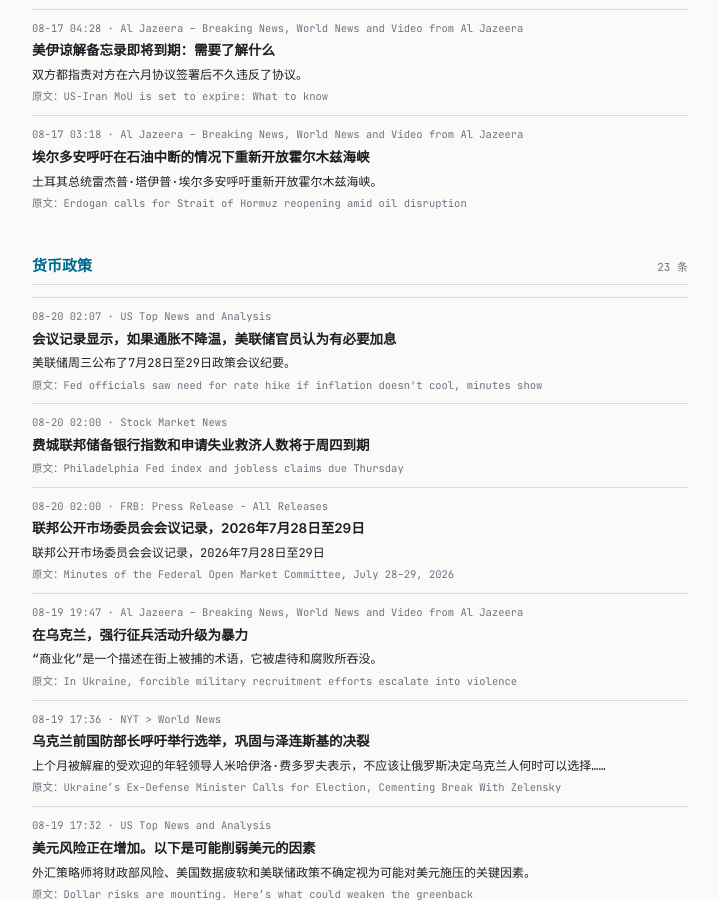
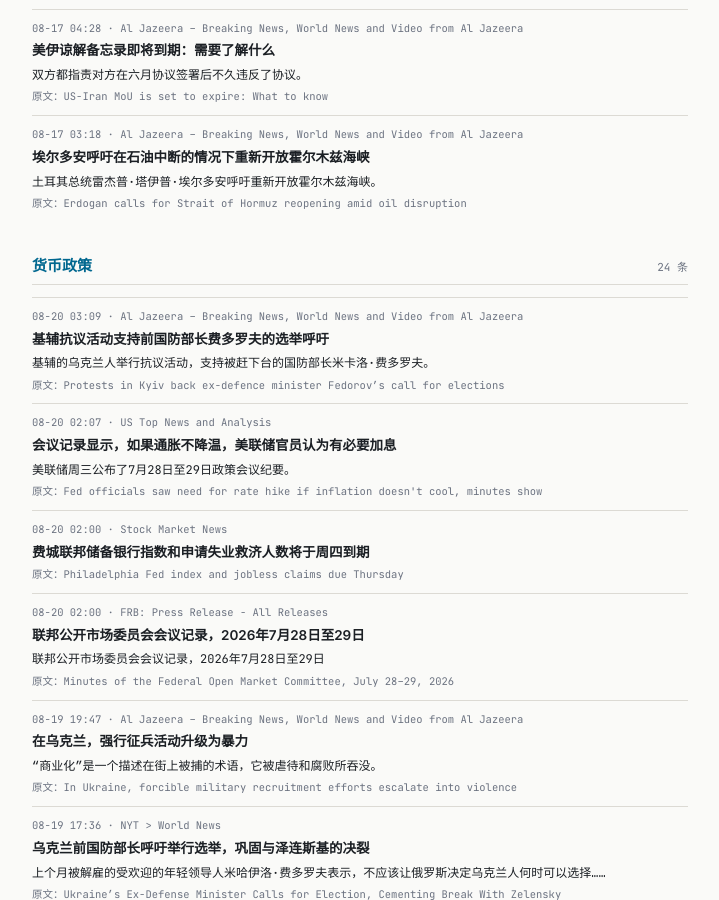
Before and after one commit to tang3super/tang3super.github.io, a Jekyll site: the page built from macro-trade/news-digest.md, in a window 1280 px wide and 900 px high, scrolled down 6360 px. Shown: the whole window, without its empty margins (280-999 px from the left). Built offline with Jekyll 4.4.1, drawn with Linux system fonts in a browser that asks for light colours; some of the changed text lies outside the part shown.

Commit message:
sync news-digest article

```diff
--- a/macro-trade/news-digest.md
+++ b/macro-trade/news-digest.md
@@ -5,7 +5,7 @@ title: 新闻监控
 date: '2026-08-20'
 summary: 2026年第34周监控
 week_label: 2026年第34周监控
-last_updated: 2026-08-20 02:57
+last_updated: 2026-08-20 03:24
 refresh_note: 每 5 分钟自动刷新
 topics:
 - name: 地缘政治
@@ -433,6 +433,13 @@ topics:
     summary_zh: 土耳其总统雷杰普·塔伊普·埃尔多安呼吁重新开放霍尔木兹海峡。
 - name: 货币政策
   items:
+  - title: Protests in Kyiv back ex-defence minister Fedorov’s call for elections
+    summary: Ukrainians in Kyiv held a protest in support of ousted defence Minister Mykailo Fedorov.
+    link: https://www.aljazeera.com/video/newsfeed/2026/8/19/19-08-reported-audreymacalpine-kyiv-ua?traffic_source=rss
+    source: Al Jazeera – Breaking News, World News and Video from Al Jazeera
+    time: 08-20 03:09
+    title_zh: 基辅抗议活动支持前国防部长费多罗夫的选举呼吁
+    summary_zh: 基辅的乌克兰人举行抗议活动，支持被赶下台的国防部长米卡洛·费多罗夫。
   - title: Fed officials saw need for rate hike if inflation doesn't cool, minutes show
     summary: The Federal Reserve on Wednesday released minutes from its July 28-29 policy meeting.
     link: https://www.cnbc.com/2026/08/19/fed-minutes-july-2026-officials-saw-need-for-rate-hike-if-inflation-doesnt-cool.html
```
